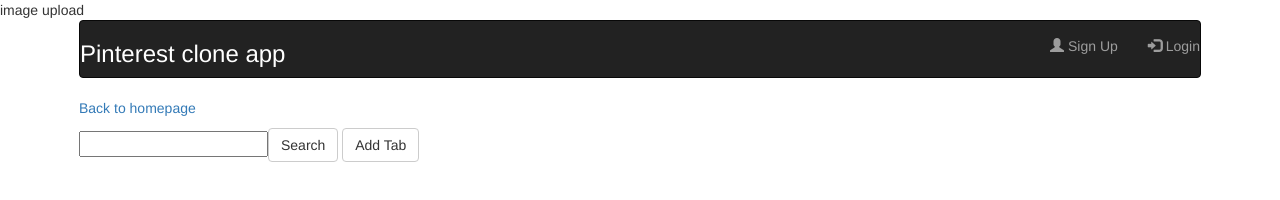
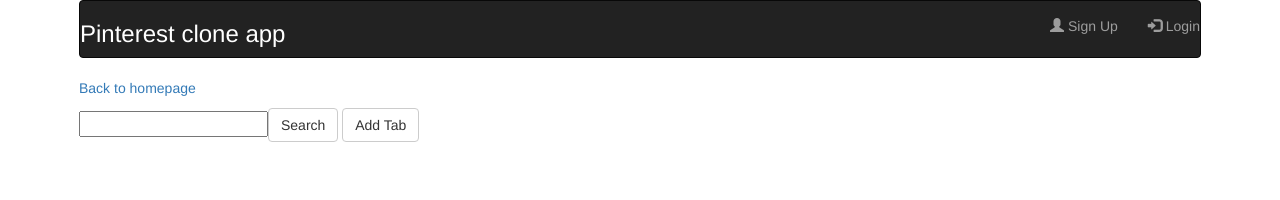
Before and after one commit to szantog82/Dynamic-pages-FCC-SzG, a website with bundled scripts: page views/pin/index.html in a window 1280 px wide. Built offline with nearby package versions, Linux system fonts and the light colour scheme; no server answers.

Commit message:
Update index.html

```diff
--- a/views/pin/index.html
+++ b/views/pin/index.html
@@ -8,7 +8,6 @@
 
 
 <body>
-  image upload
   <div class="container" id="header">
     <nav class="navbar navbar-inverse">
       <div class="navbar-header">
```
